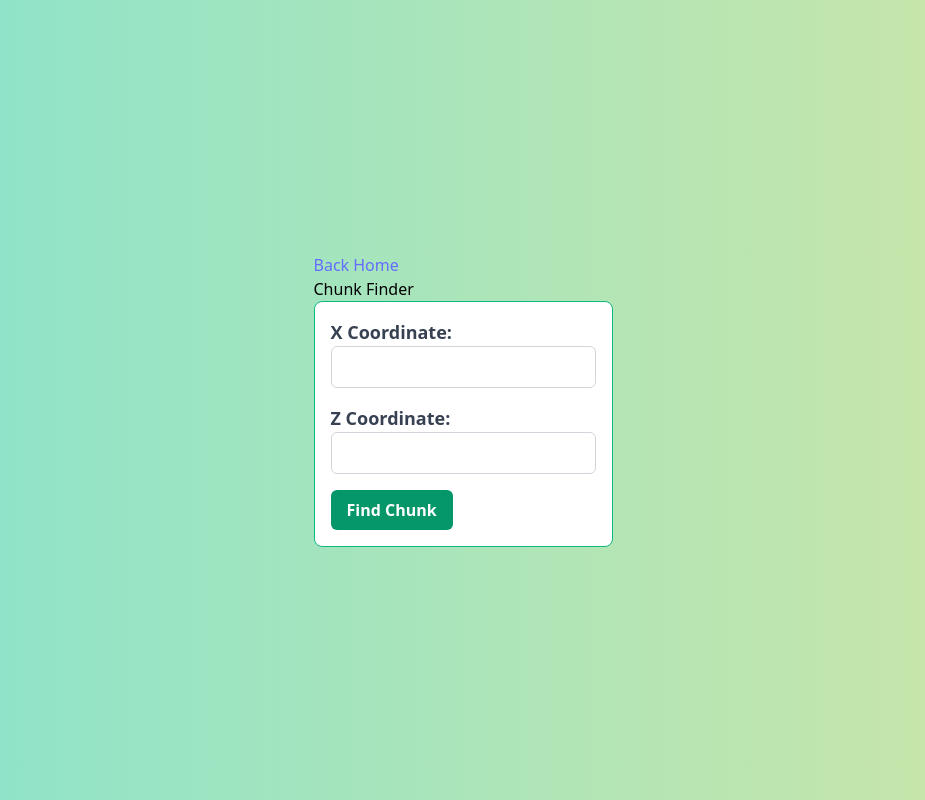
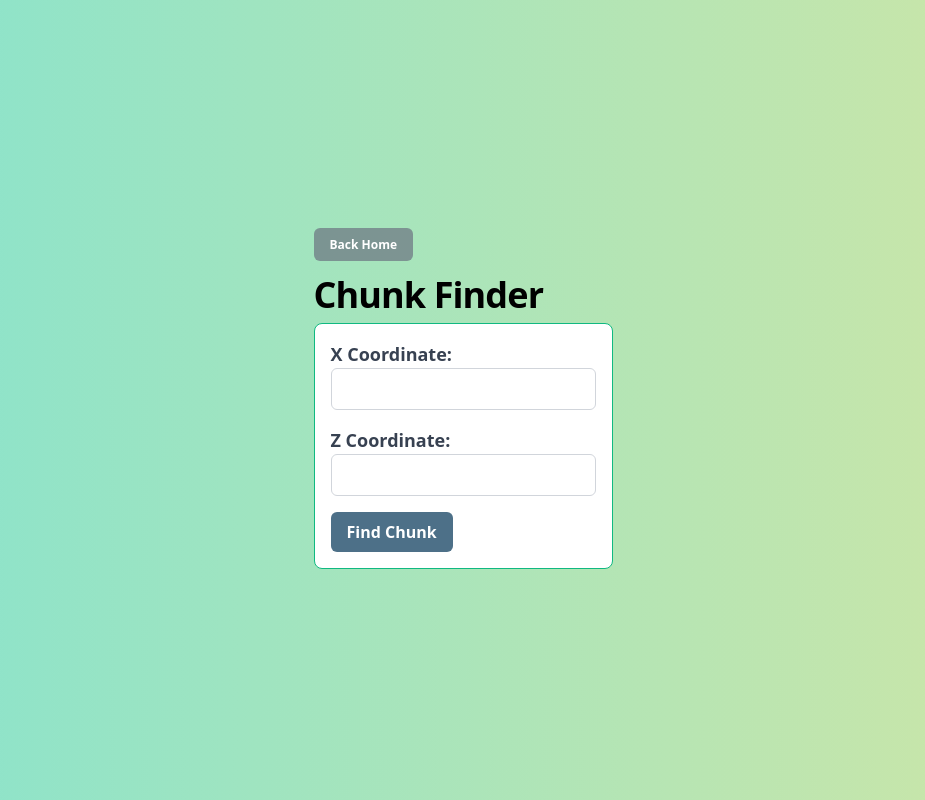
Before and after one commit to drofnas/minecraft-helper-tools, a React (Vite) app: page /chunkfind in a window 1280 px wide. Shown: the whole page, without its empty margins (177-1102 px from the left). Built offline with nearby package versions, Linux system fonts and the light colour scheme.

Commit message:
Add in some more base styling to the page.

```diff
--- a/src/components/ChunkFind/ChunkFind.jsx
+++ b/src/components/ChunkFind/ChunkFind.jsx
@@ -49,9 +49,9 @@ const ChunkFind = () => {
   return (
     <div>
       <div>
-        <a href="/">Back Home</a>
+        <a className={"btn btn-ghost text-xs"} href="/">Back Home</a>
       </div>
-      <h1>Chunk Finder</h1>
+      <h2>Chunk Finder</h2>
       <InputForm
         x={x}
         z={z}
--- a/src/components/Home/Home.jsx
+++ b/src/components/Home/Home.jsx
@@ -13,8 +13,8 @@ const Home = () => {
           Find what you need with these helper tools.
         </p>
         <div className={styles.btn_group}>
-          <a href="/chunkfind" rel="noreferrer">Chunk Finder</a>
-          <a href="/portallink" rel="noreferrer">Portal Linker</a>
+          <a className="btn btn-primary" href="/chunkfind" rel="noreferrer">Chunk Finder</a>
+          <a className="btn btn-primary" href="/portallink" rel="noreferrer">Portal Linker</a>
         </div>
       </div>
     </div>
--- a/src/components/Home/Home.module.css
+++ b/src/components/Home/Home.module.css
@@ -1,13 +1,9 @@
 .Home {
-  h1 {
-    @apply mt-10 text-5xl font-bold tracking-tight text-black sm:text-6xl;
-  }
-
   .btn_group {
     @apply mt-5 flex items-center justify-center gap-x-6;
 
     a {
-      @apply rounded-md bg-sky-500 px-3.5 py-2.5 text-sm font-semibold text-white shadow-sm hover:bg-sky-400 focus-visible:outline focus-visible:outline-2 focus-visible:outline-offset-2 focus-visible:outline-sky-400
+      /*@apply rounded-md bg-sky-500 px-3.5 py-2.5 text-sm font-semibold text-white shadow-sm hover:bg-sky-400 focus-visible:outline focus-visible:outline-2 focus-visible:outline-offset-2 focus-visible:outline-sky-400*/
     }
   }
 }
--- a/src/components/PortalLink/PortalLink.jsx
+++ b/src/components/PortalLink/PortalLink.jsx
@@ -53,9 +53,9 @@ const PortalLink = () => {
   return (
     <div>
       <div>
-        <a href="/">Back Home</a>
+        <a className={"btn btn-ghost text-xs"} href="/">Back Home</a>
       </div>
-      <h1>Portal Link Finder</h1>
+      <h2>Portal Link Finder</h2>
       <InputForm
         x={x}
         z={z}
--- a/src/tailwind.css
+++ b/src/tailwind.css
@@ -3,16 +3,39 @@
 @tailwind utilities;
 
 /* Custom utility classes */
+h1 {
+  @apply mt-10 text-5xl font-bold tracking-tight text-black sm:text-6xl;
+}
+
+h2 {
+  @apply mt-5 mb-2 text-4xl font-bold tracking-tight text-black;
+}
+
+a {
+  font-weight: 500;
+  color: #646cff;
+  text-decoration: inherit;
+}
+
+a:hover {
+  color: #535bf2;
+}
+
 .btn {
-  @apply py-2 px-4 font-semibold rounded-md focus:outline-none focus:ring-2 focus:ring-opacity-75;
+  @apply py-2 px-4 font-semibold rounded-md focus:outline-none focus:ring-2 focus:ring-opacity-75 text-white hover:text-white;
 }
 
 .btn-primary {
-  @apply bg-emerald-600 text-white hover:bg-emerald-700 focus:ring-emerald-500;
+  @apply text-white hover:bg-emerald-700 focus:ring-emerald-500;
+  background-color: #4D7088;
 }
 
 .btn-secondary {
   @apply bg-gray-600 text-white hover:bg-gray-700 focus:ring-gray-500;
+}
+
+.btn-ghost {
+  @apply bg-gray-500 text-white hover:bg-gray-700 focus:ring-gray-500 bg-opacity-70;
 }
 
 .input-txt {
@@ -26,13 +49,3 @@
 .input-label {
   @apply text-lg font-semibold text-gray-700 md:w-32;
 }
-
-a {
-  font-weight: 500;
-  color: #646cff;
-  text-decoration: inherit;
-}
-
-a:hover {
-  color: #535bf2;
-}
```
